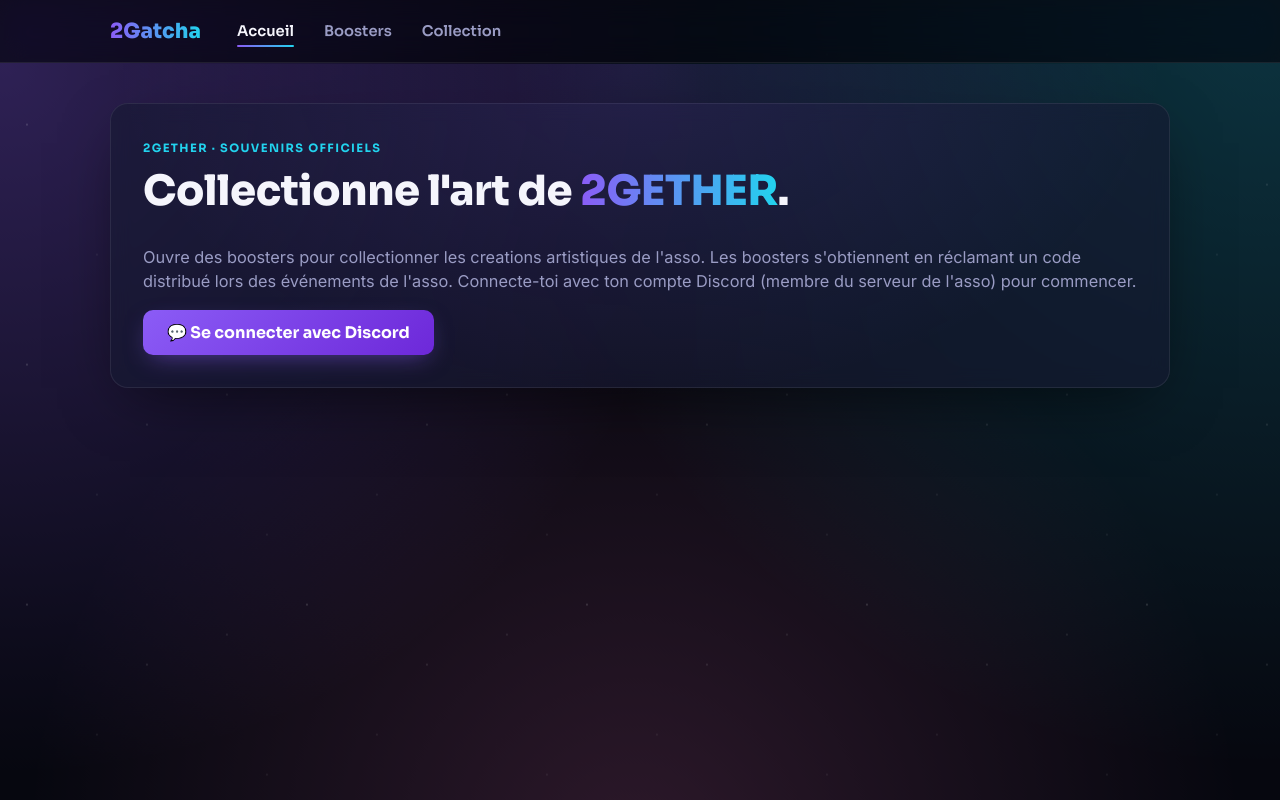
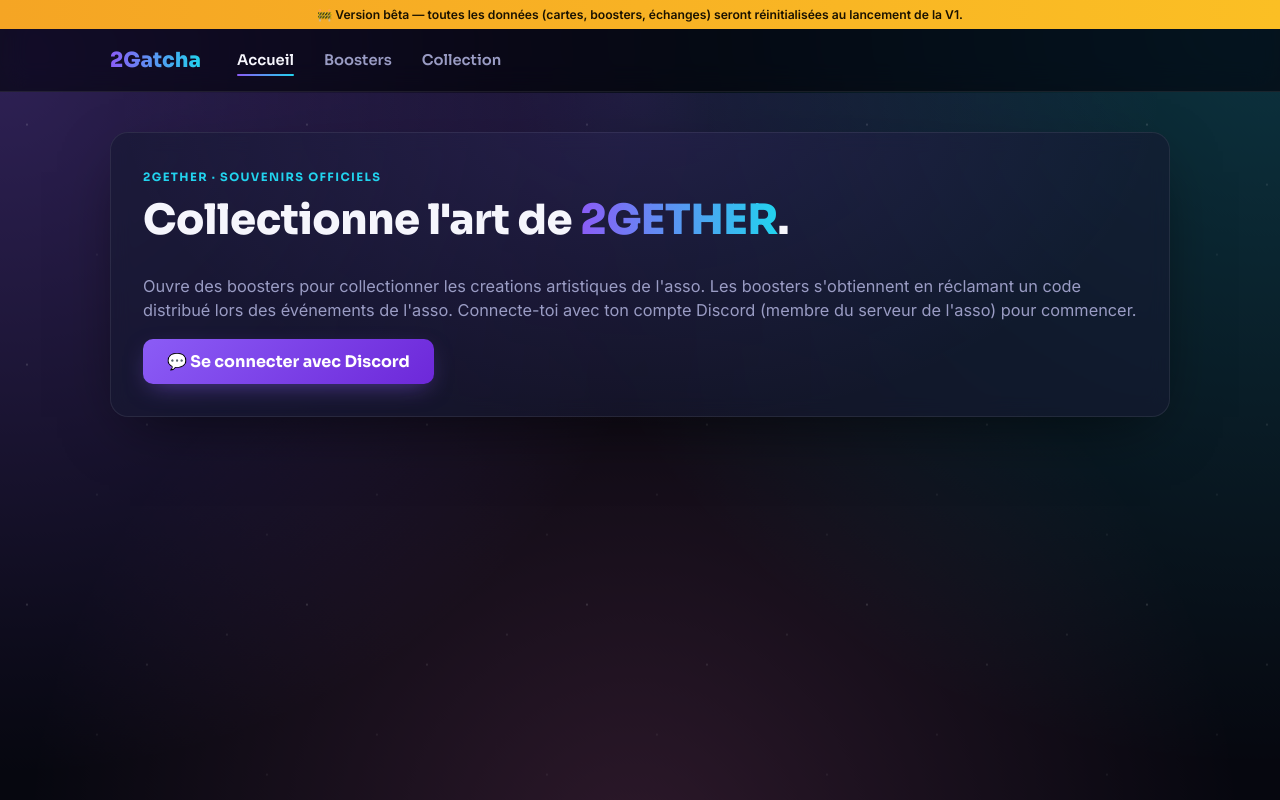
Before and after one commit to 2gether-asso/2Gatcha, a plain HTML site: page site/index.html in a window 1280 px wide. Drawn offline with nearby package versions, Linux system fonts and the light colour scheme.

Commit message:
Adding Disclaimer

```diff
--- a/site/css/style.css
+++ b/site/css/style.css
@@ -171,6 +171,20 @@
   backdrop-filter: blur(14px) saturate(140%);
   -webkit-backdrop-filter: blur(14px) saturate(140%);
   z-index: 10;
+}
+
+/* Banniere beta : ajoutee en JS comme premier enfant du header (voir
+   renderHeader, main.js), pas un element separe - sa hauteur compte donc
+   automatiquement dans --header-h sans code special. A retirer avec son
+   appel JS au lancement de la V1. */
+.beta-banner {
+  background: linear-gradient(90deg, #f5a524, #fbbf24);
+  color: #1a1200;
+  text-align: center;
+  font-size: 0.76rem;
+  font-weight: 700;
+  padding: 6px 14px;
+  line-height: 1.4;
 }
 
 .header-inner {
--- a/site/js/main.js
+++ b/site/js/main.js
@@ -755,6 +755,15 @@
       </div>
     `;
   }
+
+  // Banniere beta : ajoutee en enfant du header (pas un element separe) pour
+  // que sa hauteur soit automatiquement comptee dans --header-h
+  // (syncHeaderOffset) sans code special. A retirer au lancement de la V1.
+  el.insertAdjacentHTML("afterbegin", `
+    <div class="beta-banner">
+      &#128679; <strong>Version bêta</strong> — toutes les données (cartes, boosters, échanges) seront réinitialisées au lancement de la V1.
+    </div>
+  `);
 }
 
 async function loadHeaderBoosterBadge() {
```
